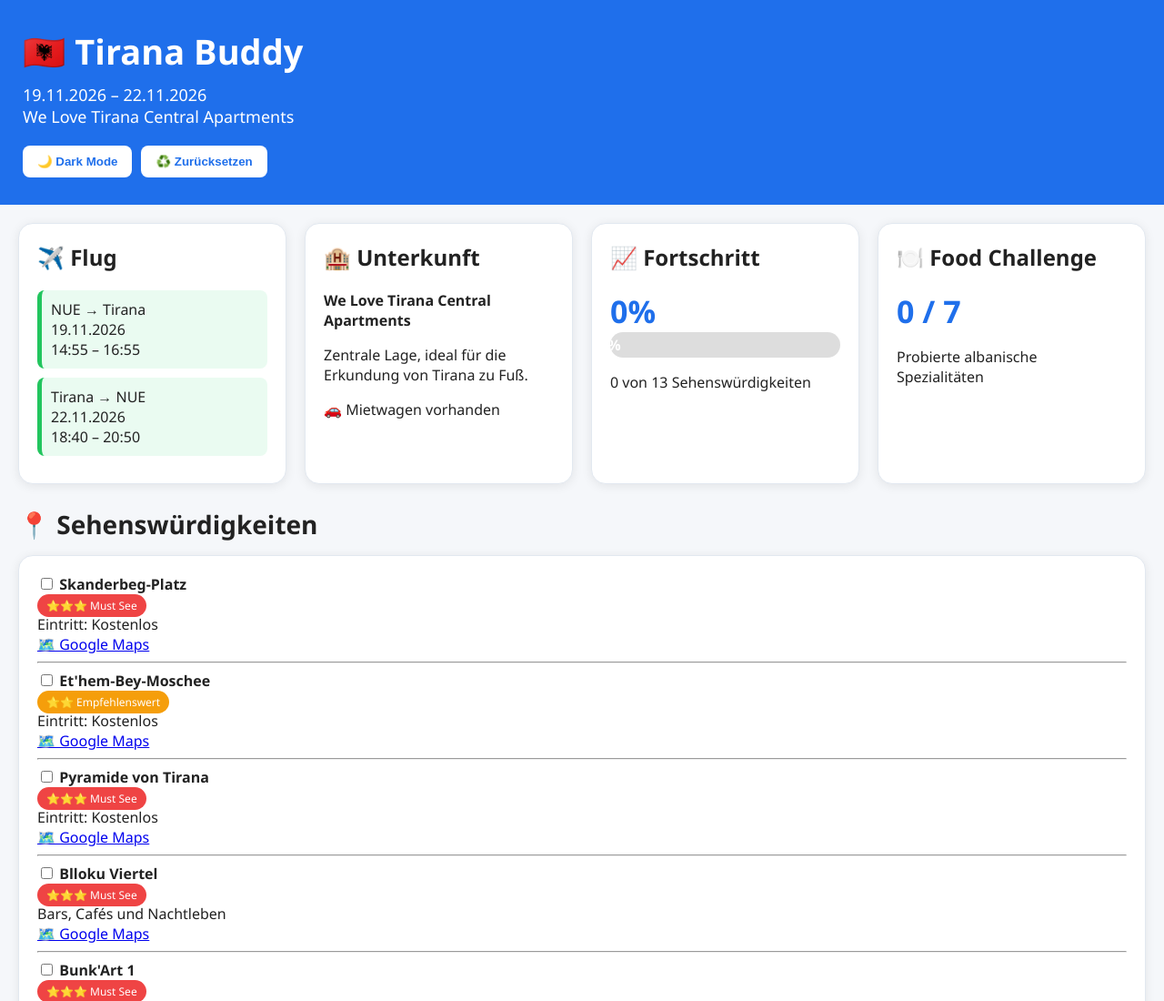
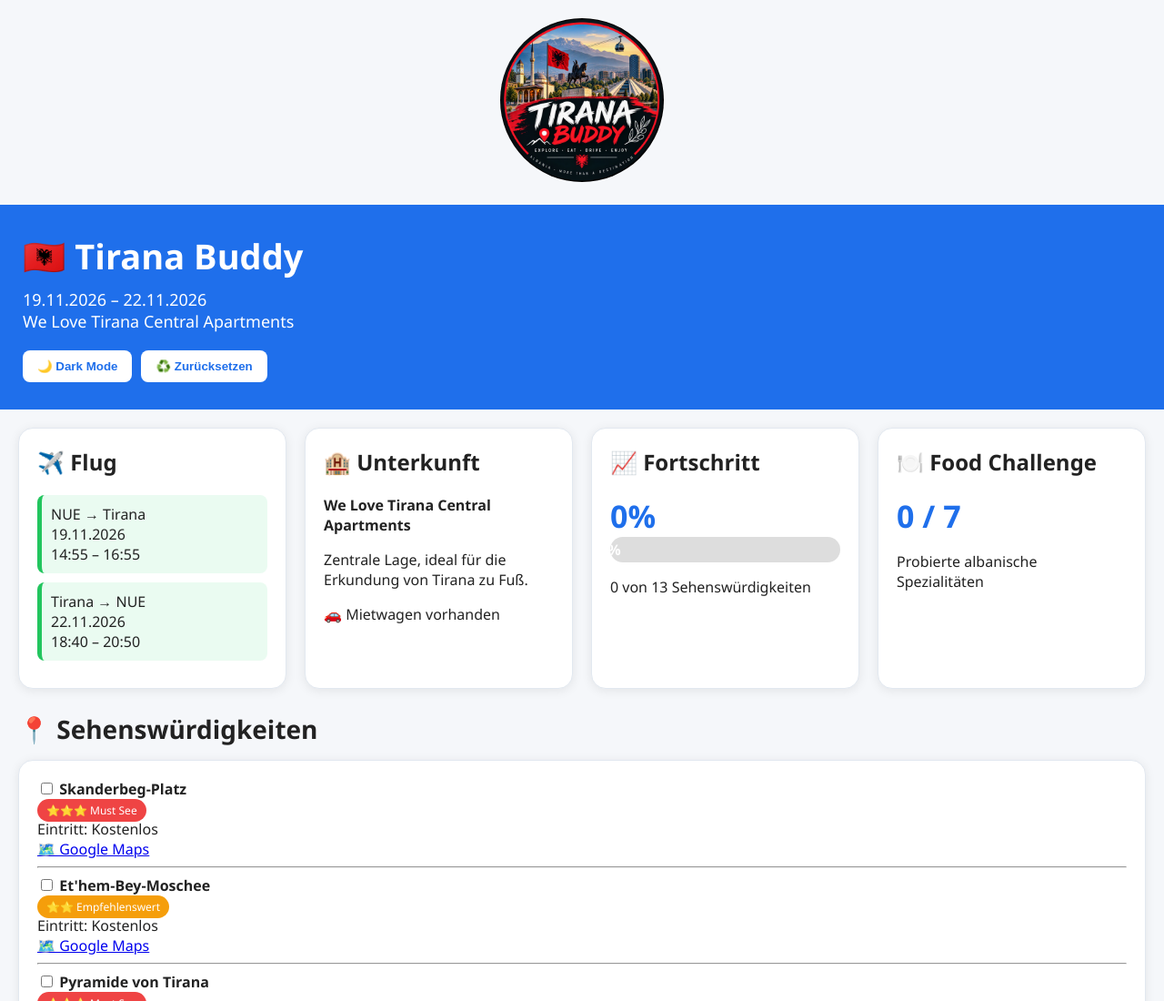
Before and after one commit to Madd0n/tirana-buddy, a plain HTML site: page index.html in a window 1280 px wide. Shown: the top 1100 px of the page at 91% size. Drawn offline with Linux system fonts and the light colour scheme.

Commit message:
Update Logo.html

```diff
--- a/index.html
+++ b/index.html
@@ -2,6 +2,11 @@
 <html lang="de">
 
 <head>
+<div style="text-align:center;margin:20px 0;">
+  <img src="icon-512.png"
+       alt="Tirana Buddy"
+       style="width:180px;border-radius:50%;">
+</div>
 <link rel="manifest" href="manifest.json">
 <meta name="theme-color" content="#1f6feb">
 <meta charset="UTF-8">
```
